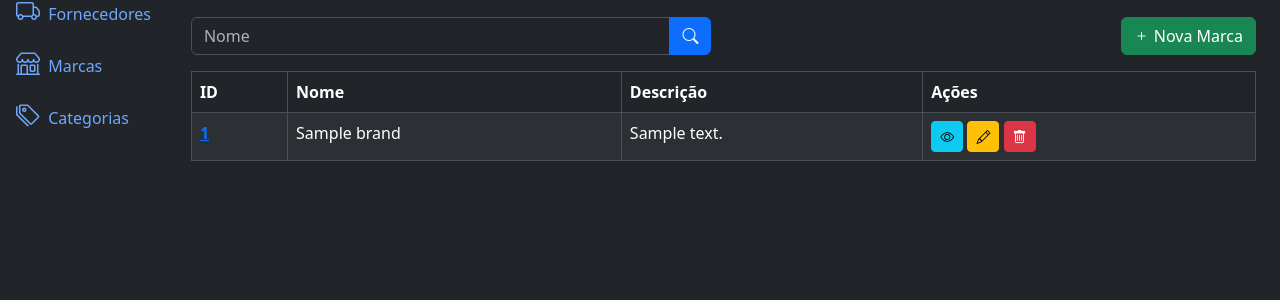
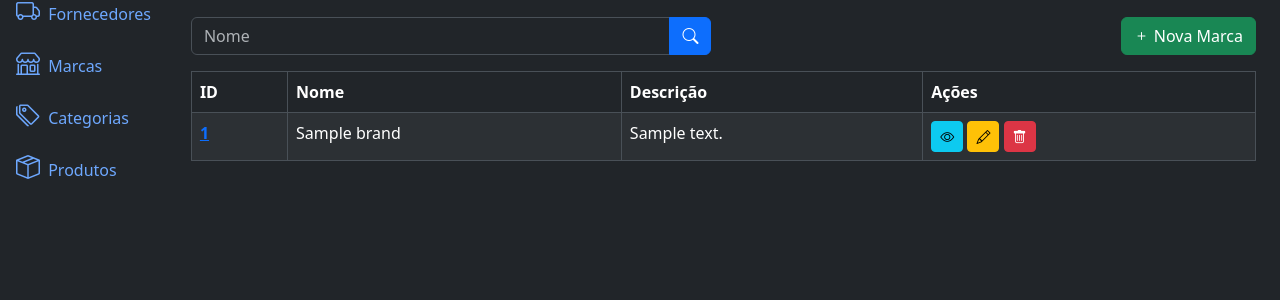
Before and after one commit to Francelmo87/estoque, a Django app: page /brands/list/ in a window 1280 px wide. Shown: the part 79-379 px from the top of the page. Run offline with Django 5.2, Linux system fonts and the light colour scheme; tables that the repository leaves empty hold one stand-in row (values such as "Sample post"); some libraries are stand-ins or nearby versions.

Commit message:
created the links of products in sidebar

```diff
--- a/app/templates/components/_sidebar.html
+++ b/app/templates/components/_sidebar.html
@@ -25,6 +25,12 @@
                 <span class="ms-1">Categorias</span>
             </a>
           </li>
+          <li>
+            <a href="{% url 'product_list' %}" class="nav-link px-0 align-middle">
+              <i class="bi bi-box-seam fs-4"></i>
+                <span class="ms-1">Produtos</span>
+              </a>
+          </li>
 
         </ul>
       </div>
```
Lines whose indentation alone changed are shown as unchanged.
